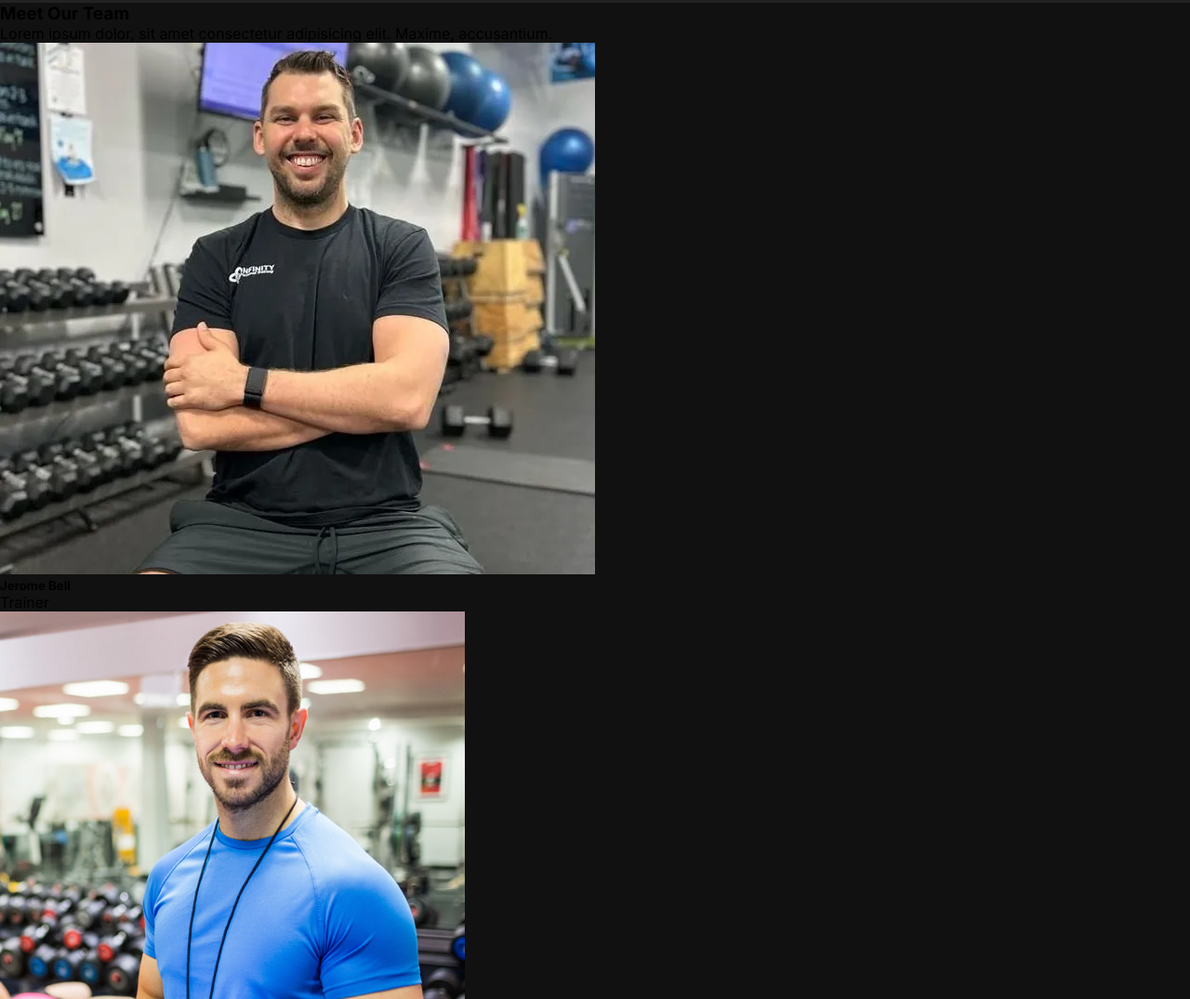
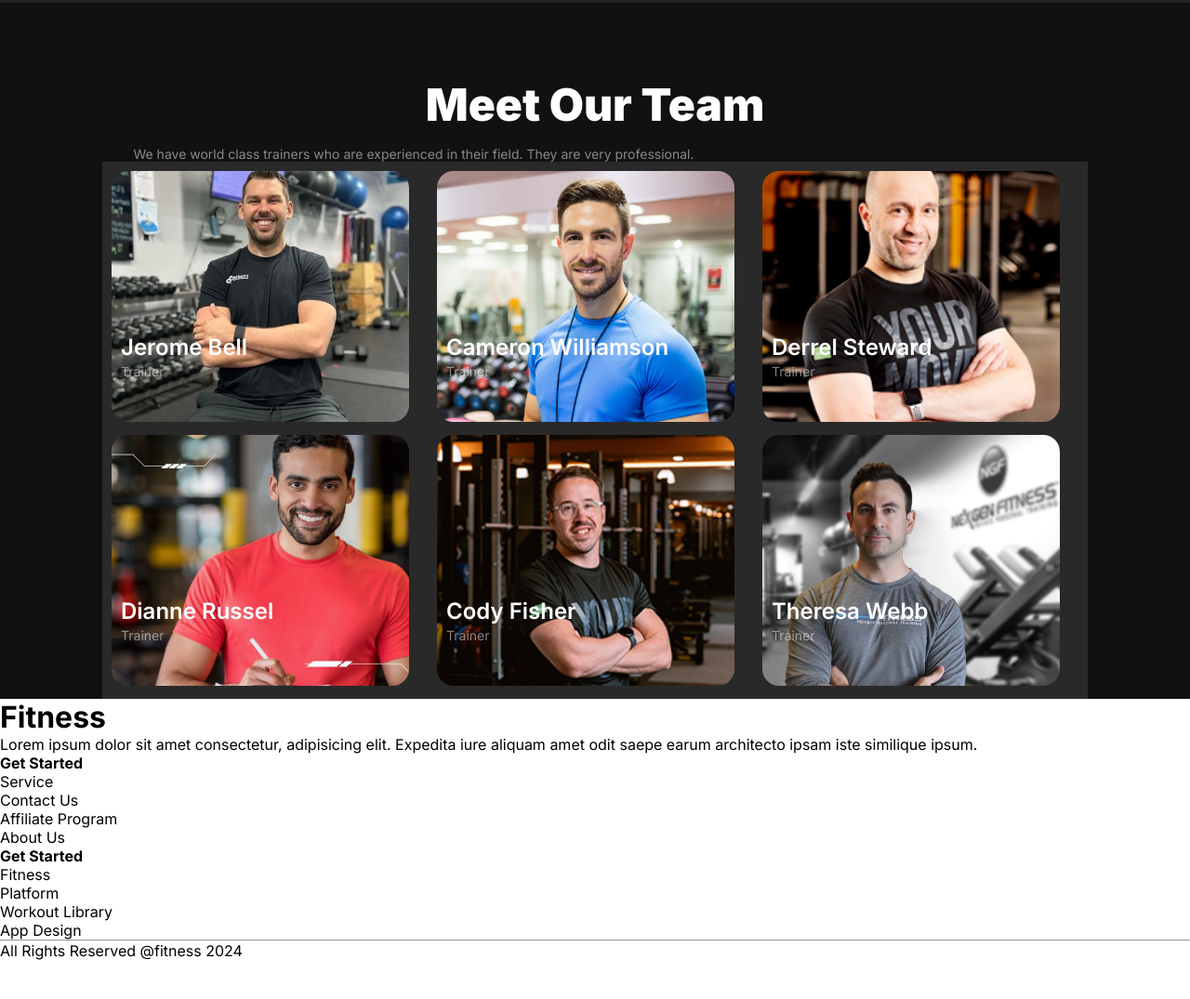
Before and after one commit to Alauddinsarker/assignment-2, a plain HTML site: page index.html in a window 1280 px wide. Shown: the part 2095-3170 px from the top of the page at 93% size. After the commit the page ends 3128 px from the top, so only its background shows below. Drawn offline with Linux system fonts and the light colour scheme.

Commit message:
Team section partialy done

```diff
--- a/index.html
+++ b/index.html
@@ -187,39 +187,39 @@
       <section class="team-section">
         <h3>Meet Our Team</h3>
         <p>
-          Lorem ipsum dolor, sit amet consectetur adipisicing elit. Maxime,
-          accusantium.
+          We have world class trainers who are experienced in their field. They
+          are very professional.
         </p>
-        <div>
-          <div class="trainer-1">
+        <div class="trainer-wrapper">
+          <div class="trainer-1 trainer">
             <img src="./images/trainer1.png" alt="" />
-            <h5>Jerome Bell</h5>
-            <p>Trainer</p>
+            <h5 class="trainer-h5">Jerome Bell</h5>
+            <p class="trainer-p">Trainer</p>
           </div>
-          <div class="trainer-2">
+          <div class="trainer-2 trainer">
             <img src="./images/trainer2.png" alt="" />
-            <h5>Cameron Williamson</h5>
-            <p>Trainer</p>
+            <h5 class="trainer-h5">Cameron Williamson</h5>
+            <p class="trainer-p">Trainer</p>
           </div>
-          <div class="trainer-3">
+          <div class="trainer-3 trainer">
             <img src="./images/trainer3.png" alt="" />
-            <h5>Derrel Steward</h5>
-            <p>Trainer</p>
+            <h5 class="trainer-h5">Derrel Steward</h5>
+            <p class="trainer-p">Trainer</p>
           </div>
-          <div class="trainer-4">
+          <div class="trainer-4 trainer">
             <img src="./images/trainer4.png" alt="" />
-            <h5>Dianne Russel</h5>
-            <p>Trainer</p>
+            <h5 class="trainer-h5">Dianne Russel</h5>
+            <p class="trainer-p">Trainer</p>
           </div>
-          <div class="trainer-5">
+          <div class="trainer-5 trainer">
             <img src="./images/trainer5.png" alt="" />
-            <h5>Cody Fisher</h5>
-            <p>Trainer</p>
+            <h5 class="trainer-h5">Cody Fisher</h5>
+            <p class="trainer-p">Trainer</p>
           </div>
-          <div class="trainer-6">
+          <div class="trainer-6 trainer">
             <img src="./images/trainer6.png" alt="" />
-            <h5>Theresa Webb</h5>
-            <p>Trainer</p>
+            <h5 class="trainer-h5">Theresa Webb</h5>
+            <p class="trainer-p">Trainer</p>
           </div>
         </div>
       </section>
--- a/styles/style.css
+++ b/styles/style.css
@@ -20,7 +20,8 @@ body {
 .habit-section,
 .extra-mile-part,
 .bmi-part-up,
-.bmi-part-down {
+.bmi-part-down,
+.team-section {
   max-width: 1060px;
   margin: 0 auto;
 }
@@ -300,11 +301,59 @@ td {
   margin-bottom: 20px;
   width: 575px;
 }
-.form-container {
-}
+
 .form-container input {
   border: none;
   border-radius: 8px;
   padding: 10px;
   background: rgba(255, 255, 255, 0.1);
 }
+
+/* Meet Our Team Section CSS */
+
+.team-section > h3 {
+  font-size: 48px;
+  font-weight: 900;
+  color: #fff;
+  text-align: center;
+  padding-top: 80px;
+}
+.team-section > p {
+  font-size: 14px;
+  color: rgba(255, 255, 255, 0.5);
+  text-align: center;
+  padding-top: 15px;
+  width: 670px;
+}
+.trainer-wrapper {
+  padding: 10px;
+  display: grid;
+  grid-template-columns: repeat(3, 1fr);
+  grid-gap: 10px 10px;
+  background: rgba(255, 255, 255, 0.1);
+}
+.trainer-wrapper img {
+  width: 320px;
+  height: 270px;
+  object-fit: cover;
+  border-radius: 18px;
+}
+.trainer{
+  position: relative;
+}
+.trainer-h5{
+color: #fff;
+position: absolute;
+bottom: 70px;
+left: 10px;
+font-size: 24px;
+font-weight: 600;
+}
+.trainer-p{
+color: #fff;
+position: absolute;
+bottom: 50px;
+left: 10px;
+font-size: 14px;
+color: rgba(255, 255, 255, 0.5);
+}
```
